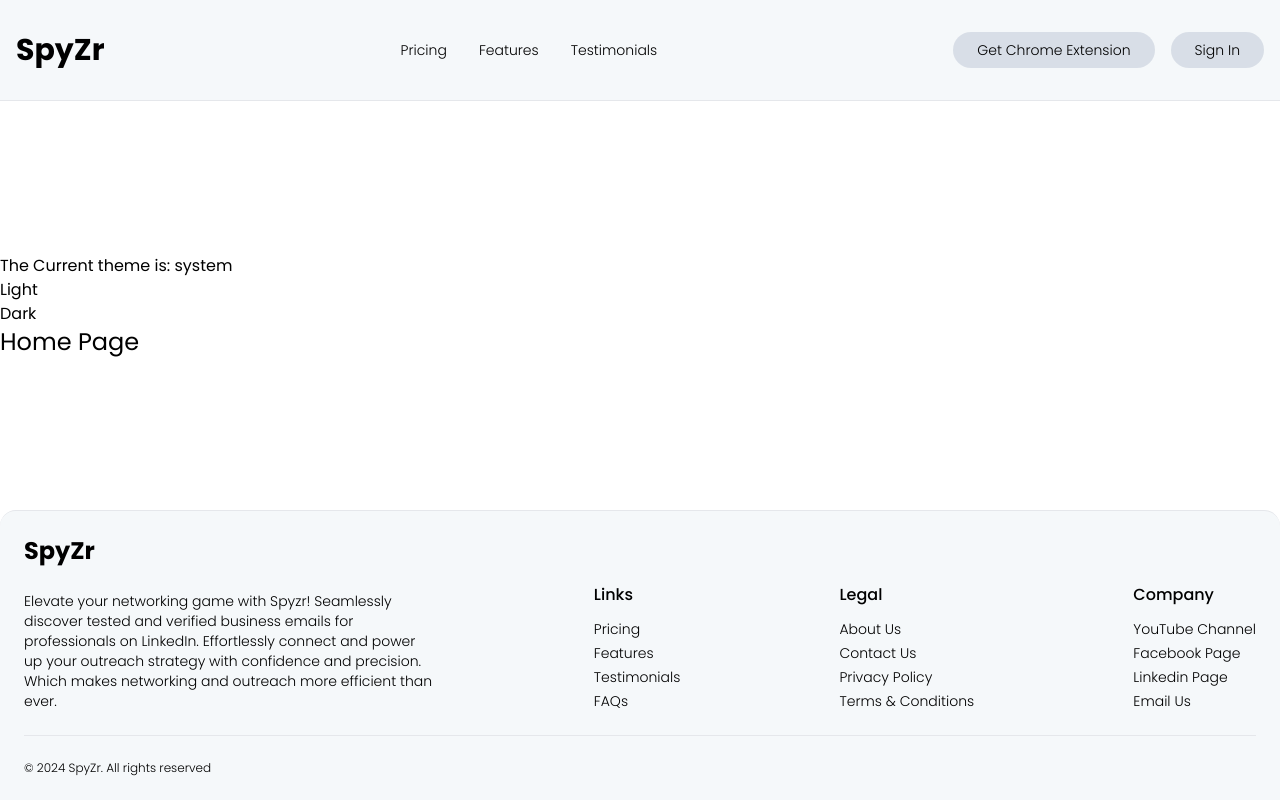
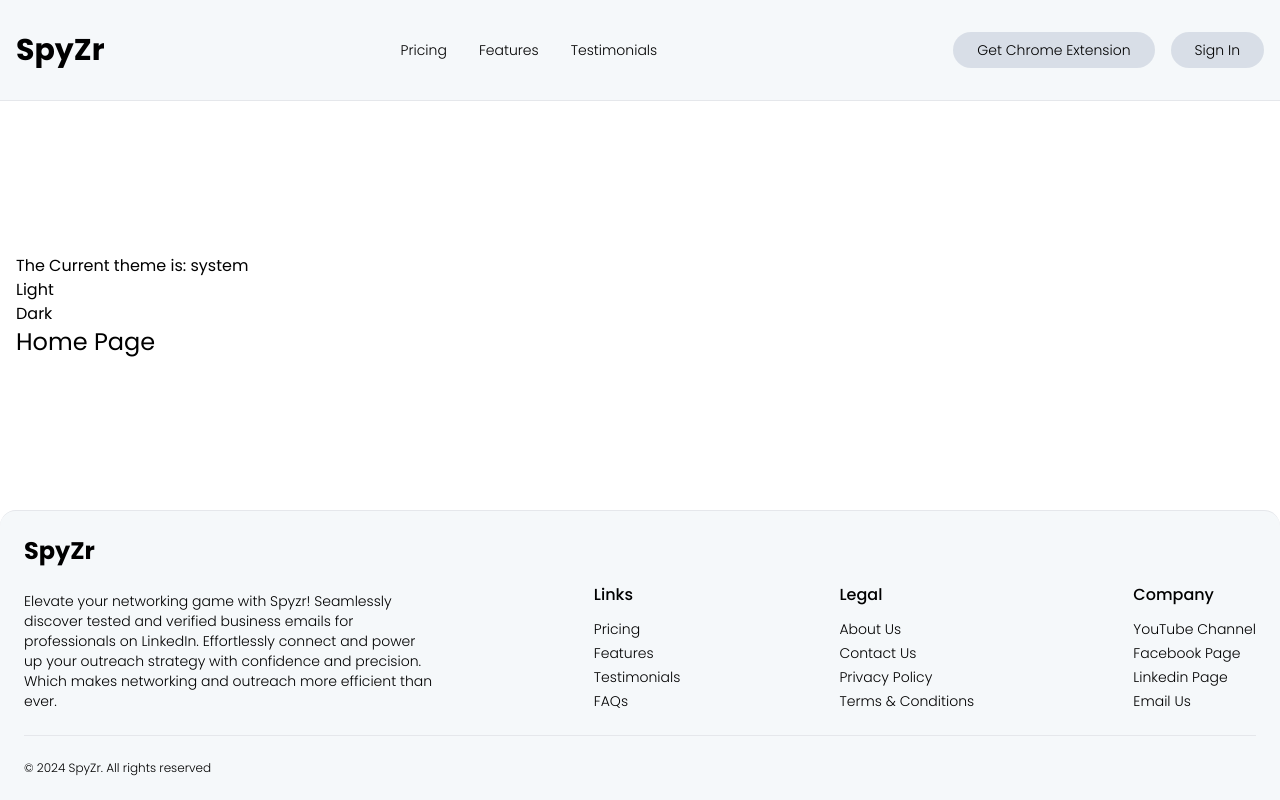
Before and after one commit to Polashahmad01/spyzr-frontend, a Next.js app: page / in a window 1280 px wide. Built offline with nearby package versions, Linux system fonts and the light colour scheme.

Commit message:
Update section styling in layout.jsx

```diff
--- a/src/app/layout.jsx
+++ b/src/app/layout.jsx
@@ -20,7 +20,7 @@
         <ThemeProvider>
           <main className="flex flex-col justify-between h-screen">
             <AppNavbar />
-            <section>
+            <section className="container mx-auto px-4">
               <ThemeSwitcher />
               {children}
             </section>
```
